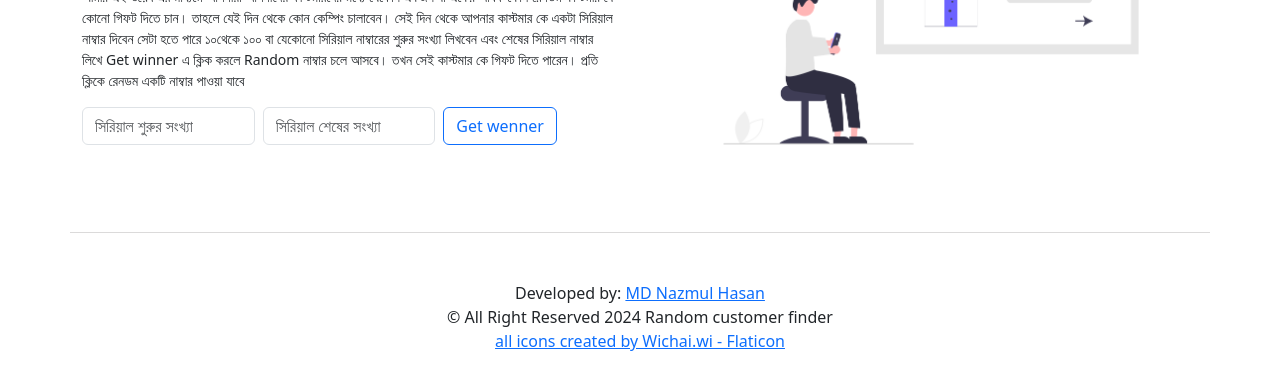
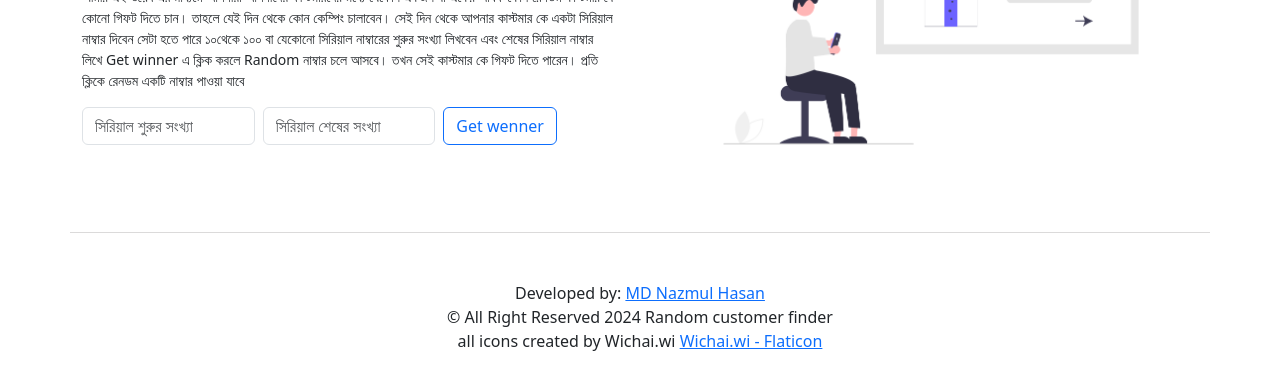
Before and after one commit to NazmulHasanShefat/random_customer_finder, a plain HTML site: page index.html in a window 1280 px wide. Shown: the part 299-688 px from the top of the page. Drawn offline with nearby package versions, Linux system fonts and the light colour scheme.

Commit message:
last commit

```diff
--- a/index.html
+++ b/index.html
@@ -116,7 +116,7 @@
       <div class="container text-center foot-container mt-5">
         <p class="mt-5 mb-0">Developed by: <a href="https://www.facebook.com/NHTechnologybd"> MD Nazmul Hasan</a></p>
         <p class="mb-0">© All Right Reserved 2024 Random customer finder</p>
-        <a href="https://www.flaticon.com/free-icons/success" title="success icons">all icons created by Wichai.wi - Flaticon</a>
+        <P>all icons created by Wichai.wi <a href="https://www.flaticon.com/free-icons/success" title="success icons"> Wichai.wi - Flaticon</a></P>
       </div>
     </footer>
 
--- a/style.scss
+++ b/style.scss
@@ -63,5 +63,4 @@
 }
 .foot-container{
     border-top:.5px solid #dbdada;
-    background-color: #e2e2e2;
 }
```
